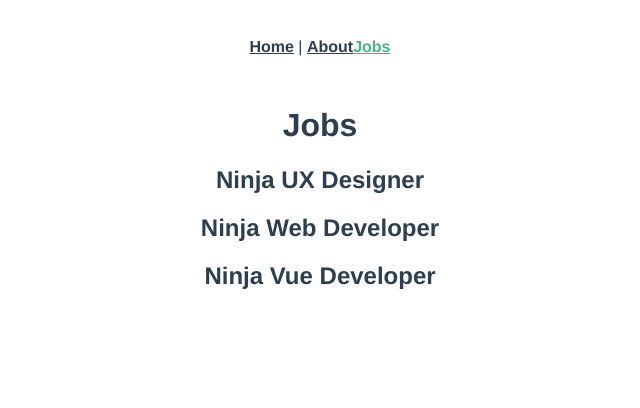
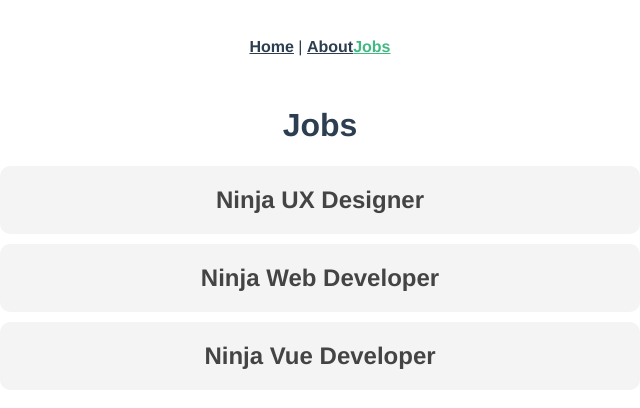
Before and after one commit to Pedro-Landin/Vue-JS, a Vue app in the folder ProjetoVueJS/vue-routes/: page /jobs in a window 1280 px wide. Shown: the top 408 px of the page, without its empty margins (320-960 px from the left). Built offline with nearby package versions, Linux system fonts and the light colour scheme.

Commit message:
Dynamic links

```diff
--- a/ProjetoVueJS/vue-routes/src/router/index.js
+++ b/ProjetoVueJS/vue-routes/src/router/index.js
@@ -24,7 +24,8 @@
   {
     path: '/jobs/:id',
     name: 'jobDetails',
-    component: JobDetails
+    component: JobDetails,
+    props: true
   }
 ]
 
--- a/ProjetoVueJS/vue-routes/src/views/jobs/Jobs.vue
+++ b/ProjetoVueJS/vue-routes/src/views/jobs/Jobs.vue
@@ -1,7 +1,9 @@
 <template>
   <h1>Jobs</h1>
-  <div v-for="job in jobs" :key="job.id">
+  <div v-for="job in jobs" :key="job.id" class="job">
+  <router-link :to="{ name: 'jobDetails', params: { id: job.id, name: job.title}}">
     <h2>{{ job.title }}</h2>
+  </router-link>
   </div>
 </template>
 
@@ -20,5 +22,19 @@
 </script>
 
 <style>
-
+.job h2{
+  background: #f4f4f4;
+  padding: 20px;
+  border-radius: 10px;
+  margin: 10px auto;
+  max-width: 600px;
+  cursor: pointer;
+  color: #444;
+}
+.job h2:hover{
+  background: #ddd;
+}
+.job a{
+  text-decoration: none;
+}
 </style>
--- a/ProjetoVueJS/vue-routes/src/views/jobs/jobDetails.vue
+++ b/ProjetoVueJS/vue-routes/src/views/jobs/jobDetails.vue
@@ -1,14 +1,12 @@
 <template>
    <h1>The job id is {{ id }}</h1>
+   <h1>The name job is {{ name }}</h1>
 </template>
 
 <script>
 export default {
-   data() {
-       return{
-           id: this.$route.params.id
-       }
-   }
+    props: ['id', 'name']
+
 }
 </script>
 
```
